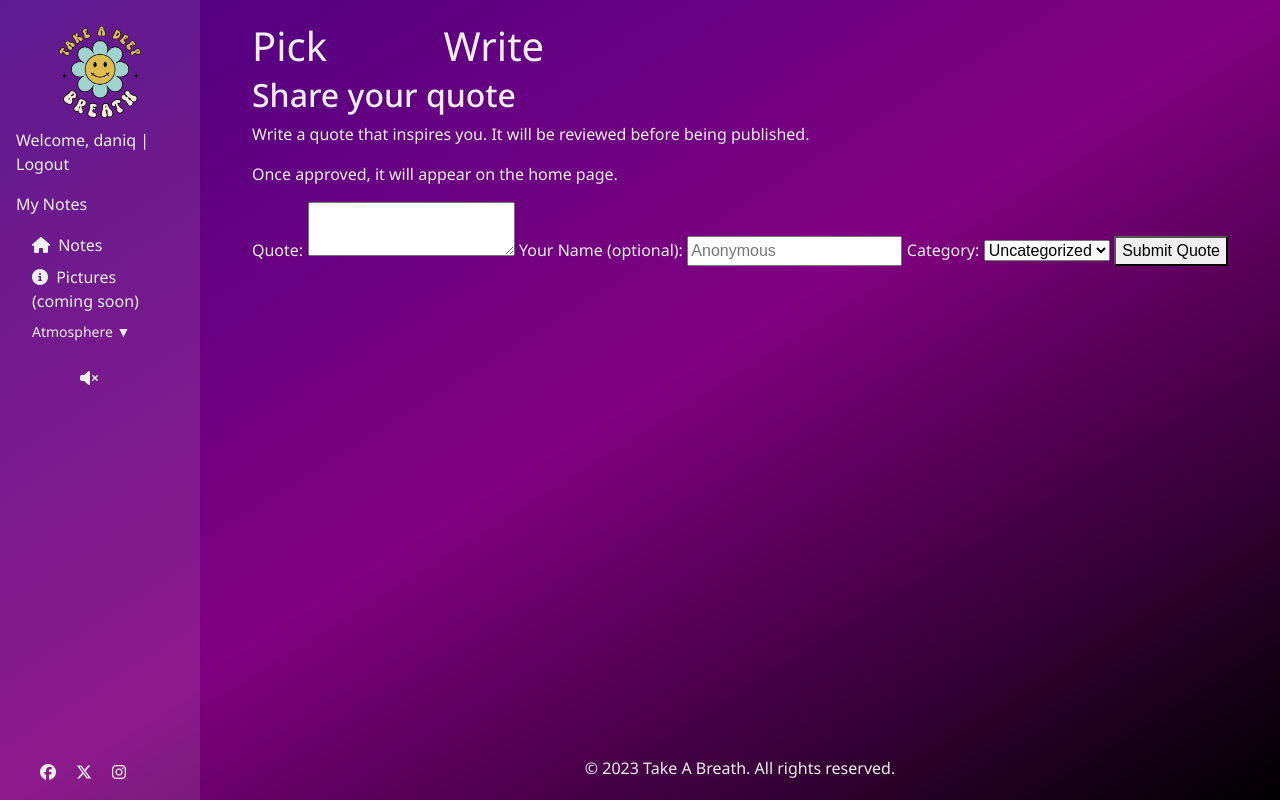
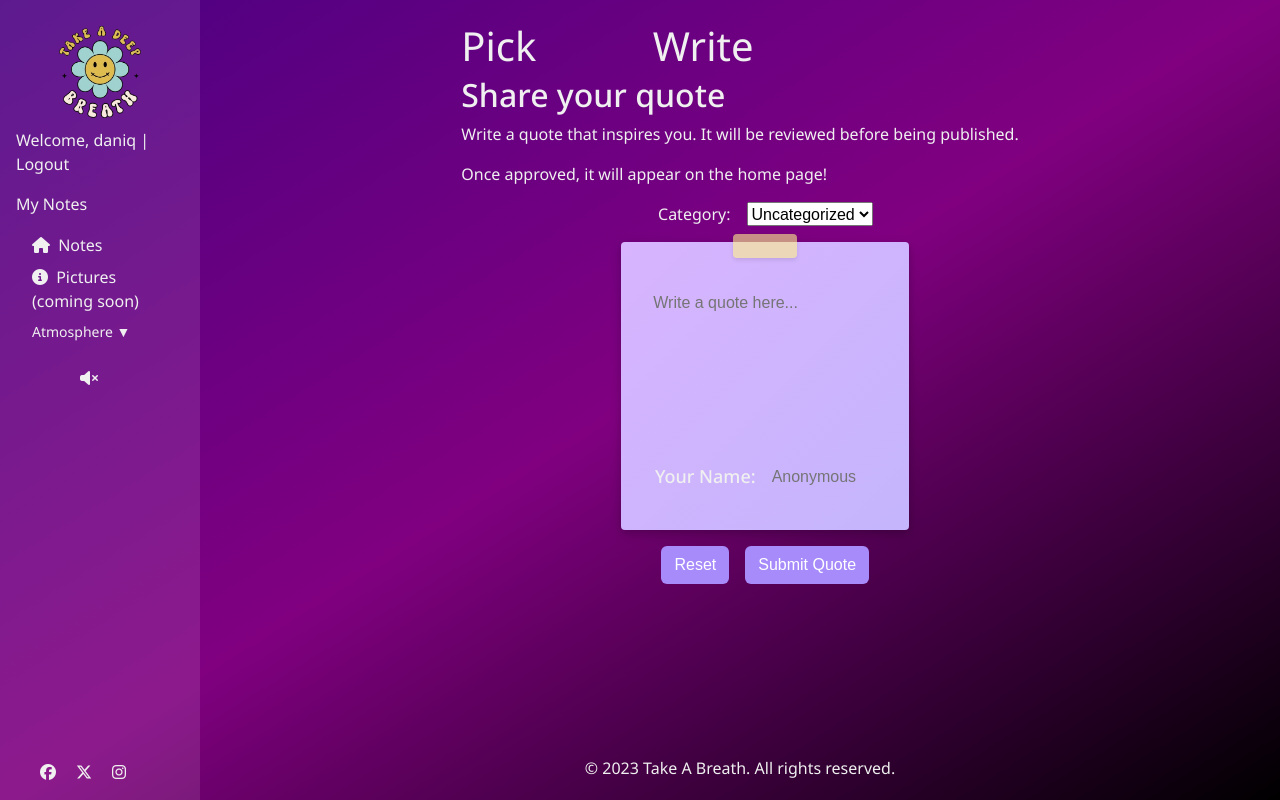
Before and after one commit to DaniqueJ-R/milestone_proj_3, a Django app: page /write-a-note/ in a window 1280 px wide. Run offline with Django 4.2, Linux system fonts and the light colour scheme; a user stored in the database is signed in; data comes from the database, SQL or seed files in the repository; some libraries are stand-ins or nearby versions; some web fonts are replaced.

Commit message:
Styled and added notes background for writing page

```diff
--- a/quote/templates/quote/write-a-note.html
+++ b/quote/templates/quote/write-a-note.html
@@ -11,7 +11,8 @@
     <div id="submit-note">
       <h2>Share your quote</h2>
       <p>Write a quote that inspires you. It will be reviewed before being published.</p>
-      <p>Once approved, it will appear on the home page.</p>
+      <p>Once approved, it will appear on the home page!</p>
+      <!-- popups -->
       {% if messages %}
 <div class="messages">
     {% for message in messages %}
@@ -19,14 +20,12 @@
     {% endfor %}
 </div>
 {% endif %}
+
+<!-- Notes form -->
+ <div id="writing-notes-container">
       <form id="quoteForm" method="post" action="{% url 'write_a_note' %}">
     {% csrf_token %}
-    <label for="content">Quote:</label>
-    <textarea name="content" id="content" maxlength="100" required></textarea>
-
-    <label for="name">Your Name (optional):</label>
-    <input type="text" name="name" id="name" placeholder="Anonymous">
-
+    <div class='label-wrap'>
     <label for="category">Category:</label>
     <select name="category" id="category">
         <option value="0">Uncategorized</option>
@@ -34,9 +33,23 @@
         <option value="2">Depression</option>
         <option value="3">Anxiety</option>
     </select>
+</div>
+    <div id="sticky-note-writing" class="sticky-note theme-{{ note.category }}"><label for="content"></label>
+    <textarea name="content" id="content" maxlength="100" required placeholder="Write a quote here..."></textarea>
 
-    <button type="submit">Submit Quote</button>
+    <div class='label-wrap'>
+    <label for="name">Your Name:</label>
+    <input type="text" name="name" id="name" placeholder="Anonymous">
+    </div>
+  </div>
+
+  <div class='label-wrap'>
+<button type="reset" class="btn btn-theme">Reset</button>
+<button type="submit" class="btn btn-theme">Submit Quote</button>
+</div>
+
 </form>
+</div>
 
 <div id="popup" class="popup hidden"></div>
 
--- a/static/css/style.css
+++ b/static/css/style.css
@@ -59,6 +59,12 @@ i {
   display: none;
 }
 
+.label-wrap{
+  display: flex;
+  justify-content: center;
+  gap: inherit;
+}
+
 .sidebar {
   background: rgba(255, 255, 255, 0.1);
   padding: 1rem;
@@ -71,7 +77,6 @@ i {
   gap: 0.5rem;
   padding: 1rem;
 }
-
 
 /* Dropdown styles */
 
@@ -142,16 +147,16 @@ i {
   color: #ff6347; /* Change to your desired hover color */
 }
 
-
-#toggleAudio, #toggleAudio-off {
+#toggleAudio,
+#toggleAudio-off {
   padding-left: 3rem;
 }
 
 #social-links-nav {
   display: flex;
   gap: 1rem;
-  bottom: 1rem;   /* stick to bottom */
-  left: 2.5rem;   /* horizontal placement */
+  bottom: 1rem; /* stick to bottom */
+  left: 2.5rem; /* horizontal placement */
   position: fixed;
   z-index: 1000;
 }
@@ -194,6 +199,40 @@ i {
   font-weight: 500;
   font-size: 1.125rem; /* ~text-lg */
   line-height: 1.5rem;
+}
+
+#sticky-note-writing {
+  position: relative;
+}
+
+#sticky-note-writing textarea {
+  width: 100%;
+  padding: 0.5rem;
+  font-size: 1rem;
+  box-sizing: border-box;
+  background: transparent;
+  border: transparent;
+  height: 181px;
+  resize: none;
+  outline: none;
+}
+
+#sticky-note-writing input{
+outline: none;
+  font-size: 1rem;
+  box-sizing: border-box;
+  background: transparent;
+  border: transparent;
+  width: 50%;
+    padding-left: 1rem;
+}
+
+#quoteForm {
+padding-left: 10rem;
+display: flex;
+  flex-direction: column;
+  gap: 1rem;
+  width: fit-content;
 }
 
 /* Quote content */
@@ -240,9 +279,6 @@ i {
   border-radius: 5px;
   box-shadow: 0 0 10px rgba(0, 0, 0, 0.2);
   z-index: 1000;
-}
-.popup.hidden {
-  display: none;
 }
 
 /* Sticky note colors & text colors based on theme */
--- a/static/js/script.js
+++ b/static/js/script.js
@@ -200,6 +200,13 @@ function applyThemeToCards(theme) {
     );
     btn.classList.add(`btn-theme-${theme}`);
   });
+
+    // Write-page background
+const bg = document.getElementById("sticky-note-writing");
+if (bg) {
+  bg.classList.remove("theme-space", "theme-sea", "theme-forest", "theme-sunset");
+  bg.classList.add(`theme-${theme}`);
+}
 }
 
 
```
